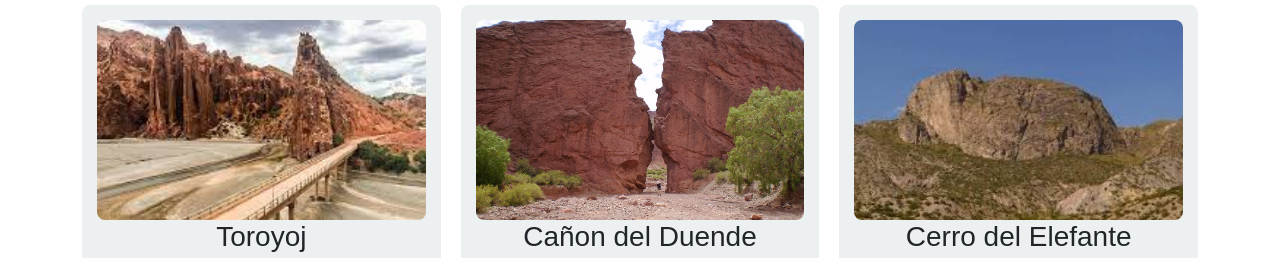
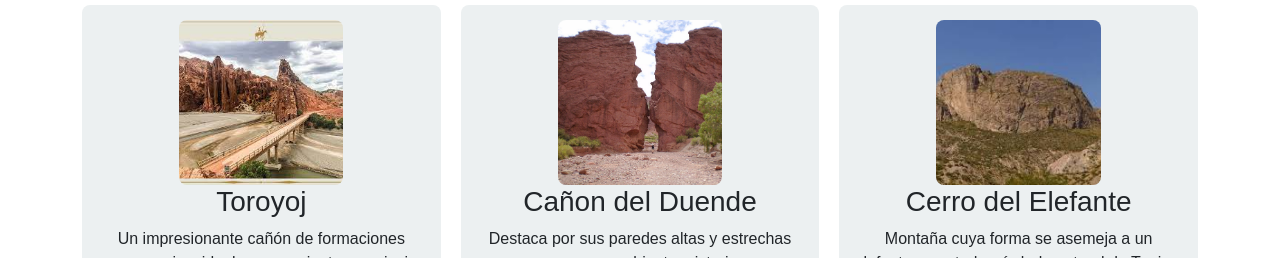
Before and after one commit to aguilarmeli246/turismo_de_la_provincia_subchichas, a plain HTML site: page index.html in a window 1280 px wide. Shown: the part 676-934 px from the top of the page. Drawn offline with nearby package versions, Linux system fonts and the light colour scheme.

Commit message:
Add files via upload

```diff
--- a/index.html
+++ b/index.html
@@ -63,8 +63,8 @@
             text-align: center;
         }
         .grid-item img {
-            width: 100%;
-            height: 200px;
+            width: 50%;
+            height: 50%;
             object-fit: cover;
             border-radius: 8px;
         }
```
